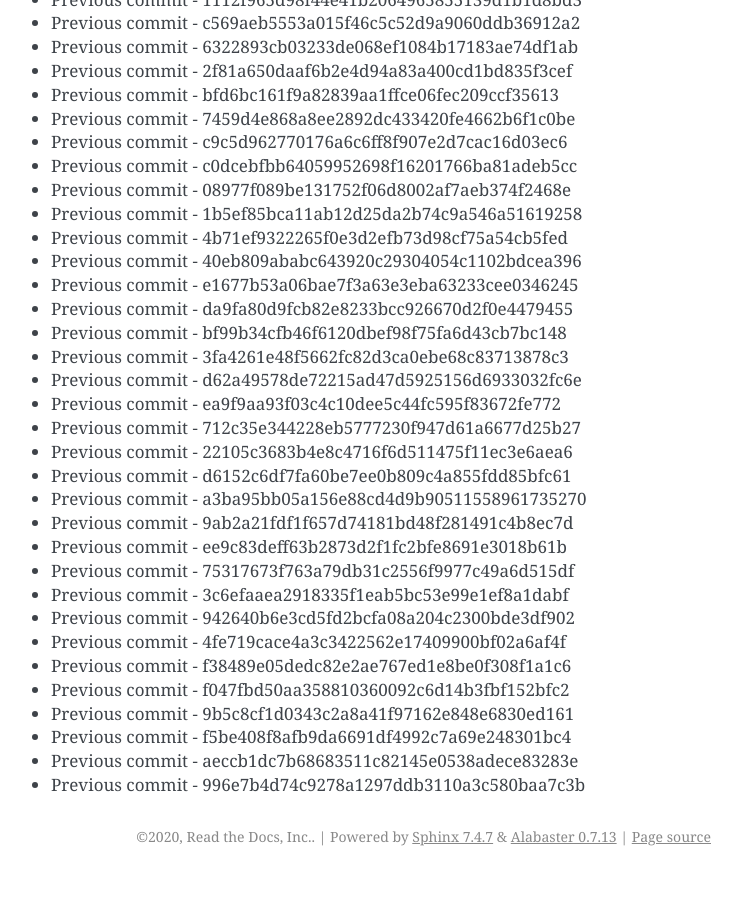
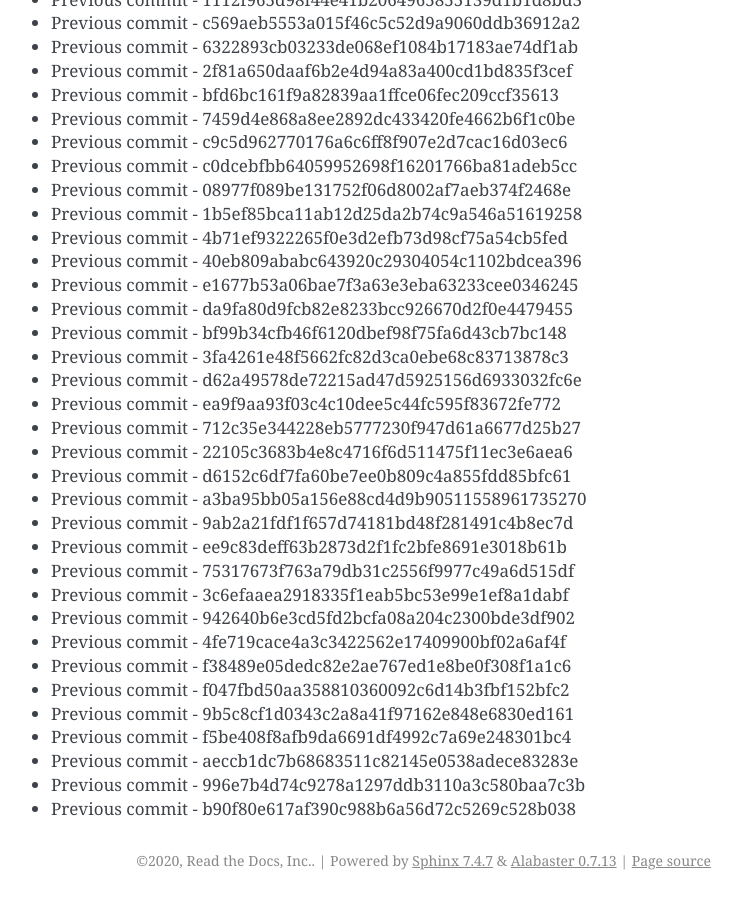
Before and after one commit to readthedocs/rtd-git-stresstest, a Sphinx documentation site: the page built from docs/updates.rst, in a window 1280 px wide and 900 px high, scrolled down 102102 px. Shown: the whole window, without its empty margins (399-1141 px from the left). Built offline with Sphinx 7.4.7, drawn with Linux system fonts in a browser that asks for light colours; before the commit the page ends 102978 px from its top, so only the background shows below that.

Commit message:
Generating commit from previous: b90f80e617af390c988b6a56d72c5269c528b038

```diff
--- a/docs/updates.rst
+++ b/docs/updates.rst
@@ -4322,3 +4322,4 @@ It can be tested for any performance characteristics.
 * Previous commit - f5be408f8afb9da6691df4992c7a69e248301bc4
 * Previous commit - aeccb1dc7b68683511c82145e0538adece83283e
 * Previous commit - 996e7b4d74c9278a1297ddb3110a3c580baa7c3b
+* Previous commit - b90f80e617af390c988b6a56d72c5269c528b038
```
